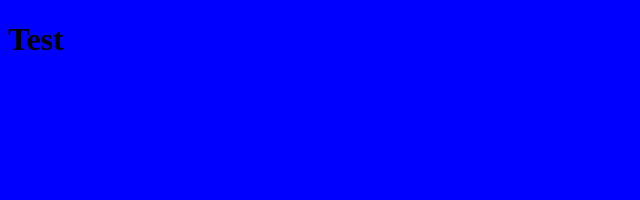
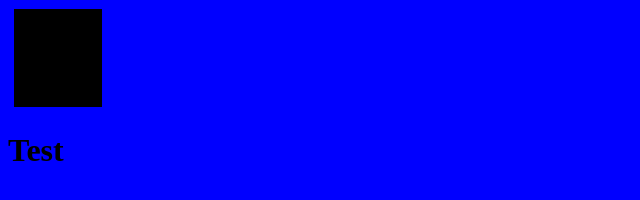
Before and after one commit to Miggi97G/MemoryAPP, a website built with Vite: page index.html in a window 1280 px wide. Shown: the whole page, without its empty margins (0-640 px from the left). Built offline with nearby package versions, Linux system fonts and the light colour scheme.

Commit message:
Added card style

```diff
--- a/index.html
+++ b/index.html
@@ -5,11 +5,21 @@
     <meta charset="UTF-8">
     <meta name="viewport" content="width=device-width, initial-scale=1.0">
     <title>Memory</title>
-    <script type="module" src="./src/main.ts"></script>
+    <script type="module" crossorigin src="/projects/banana/assets/index-ccom6b9q.js"></script>
+    <link rel="stylesheet" crossorigin href="/projects/banana/assets/index-BOcJ_j3V.css">
 </head>
 
-<body>
-    <H1>Test</H1>
+<body onload="init()">
+    <section id="field">
+        <button class="card">
+            <div class="card__inner">
+                <div class="card__face card__face--front"></div>
+                <div class="card__face card__face--back"></div>
+            </div>
+        </button>
+    </section>
+
+    <h1>Test</h1>
 
 </body>
 
--- a/package.json
+++ b/package.json
@@ -1,4 +1,5 @@
 {
+  "type": "module",
   "devDependencies": {
     "sass": "^1.103.1",
     "typescript": "^7.0.2",
--- a/src/main.ts
+++ b/src/main.ts
@@ -1 +1,15 @@
 import "./style/styles.scss";
+
+function init() {
+    const fieldRef = document.getElementById("field");
+    if (fieldRef) {
+        fieldRef.addEventListener("click", e => {
+            const card = (e.target as HTMLElement).closest(".card") as HTMLButtonElement;
+            if (card) {
+                card.classList.toggle("is-flipped");
+            }
+        })
+    }
+}
+
+init();
--- a/src/style/styles.scss
+++ b/src/style/styles.scss
@@ -2,3 +2,30 @@ body {
     height: 100vh;
     background-color: blue;
 }
+
+.card {
+    width: 100px;
+    aspect-ratio: 1/1;
+    background-color: blue;
+    border-radius: 10%;
+    border: none;
+
+    &__inner {
+        position: relative;
+        width: 100%;
+        height: 100%;
+        transition: all 300ms ease-in-out;
+        transform-style: preserve-3d;
+    }
+
+    &__face {
+        position: absolute;
+        inset: 0;
+        background-color: black;
+        backface-visibility: hidden;
+    }
+}
+
+.is-flipped {
+    background-color: red;
+}
```
Also changed, not shown: dist/assets/index-BOcJ_j3V.css (added), dist/assets/index-Bqkk6xG9.js (deleted), dist/assets/index-C12i0mqK.css (deleted), dist/assets/index-ccom6b9q.js (added), dist/index.html.
